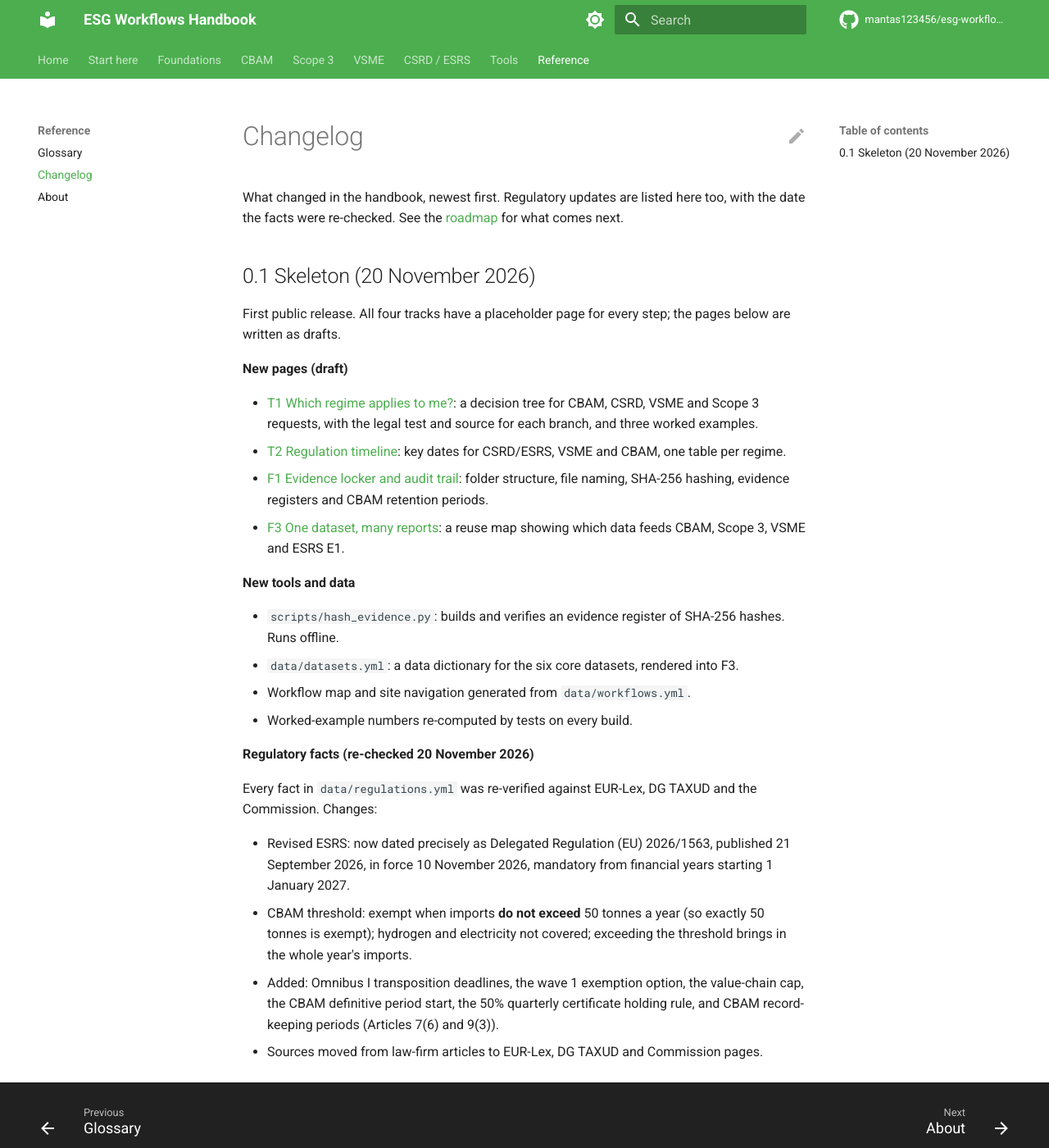
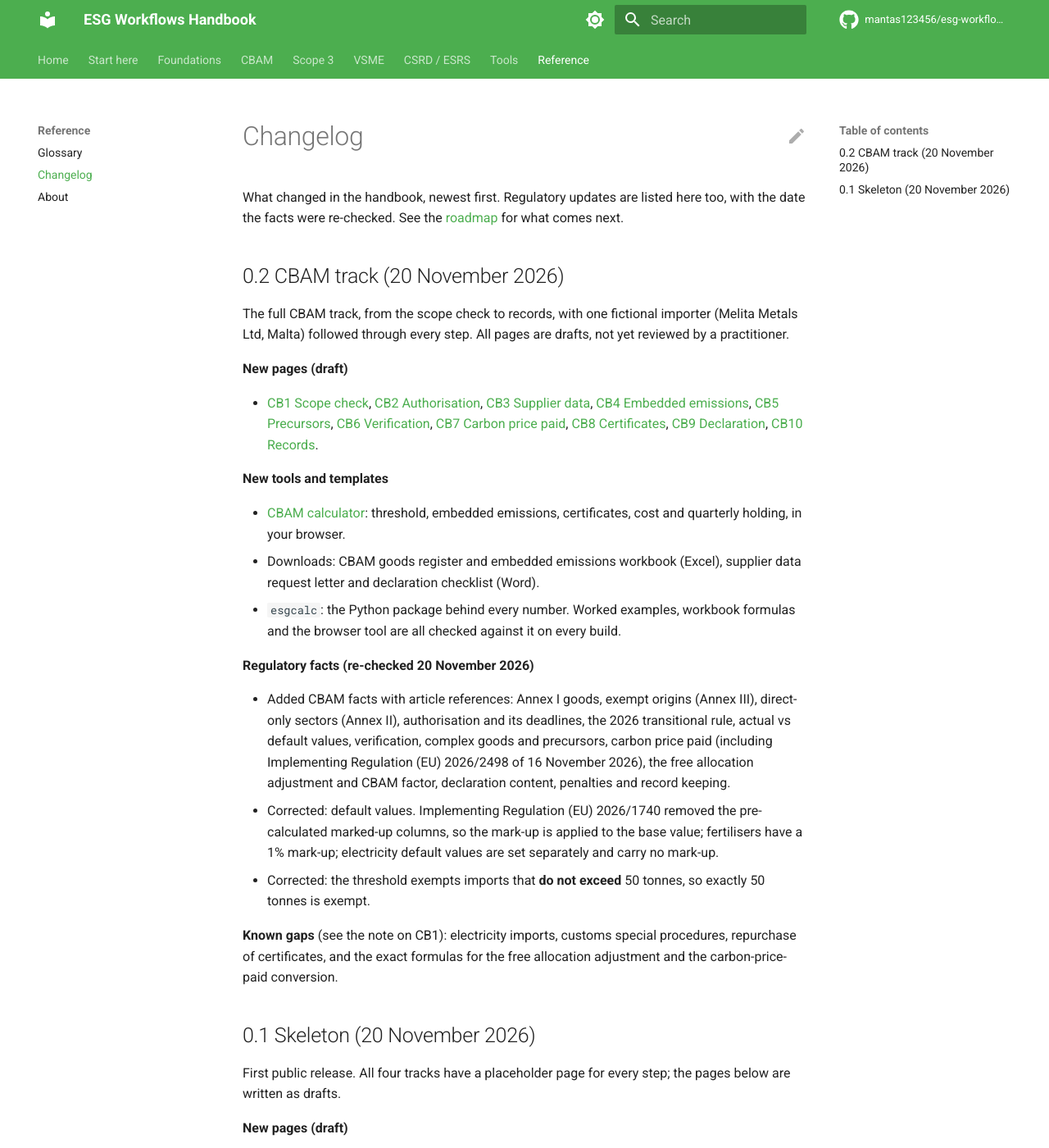
Before and after one commit to mantas123456/esg-workflows-handbook, an MkDocs documentation site: the page built from docs/changelog.md, in a window 1280 px wide and 1400 px high. Shown: the whole window at 82% size. Built offline with MkDocs 1.6.1 and Material for MkDocs 9.7.7, drawn with Linux system fonts in a browser that asks for light colours; comment, search, counter and statistics services are not loaded.

Commit message:
Release 0.2: changelog, roadmap and README status
Co-Authored-By: Claude Opus 5.5 <noreply@anthropic.com>

```diff
--- a/docs/changelog.md
+++ b/docs/changelog.md
@@ -3,6 +3,55 @@
 What changed in the handbook, newest first. Regulatory updates are listed
 here too, with the date the facts were re-checked. See the
 [roadmap](roadmap.md) for what comes next.
+
+## 0.2 CBAM track (20 November 2026)
+
+The full CBAM track, from the scope check to records, with one fictional
+importer (Melita Metals Ltd, Malta) followed through every step. All
+pages are drafts, not yet reviewed by a practitioner.
+
+**New pages (draft)**
+
+- [CB1 Scope check](cbam/cb1-scope-check.md),
+  [CB2 Authorisation](cbam/cb2-authorisation.md),
+  [CB3 Supplier data](cbam/cb3-supplier-data.md),
+  [CB4 Embedded emissions](cbam/cb4-embedded-emissions.md),
+  [CB5 Precursors](cbam/cb5-precursors.md),
+  [CB6 Verification](cbam/cb6-verification.md),
+  [CB7 Carbon price paid](cbam/cb7-carbon-price-paid.md),
+  [CB8 Certificates](cbam/cb8-certificates.md),
+  [CB9 Declaration](cbam/cb9-declaration.md),
+  [CB10 Records](cbam/cb10-records.md).
+
+**New tools and templates**
+
+- [CBAM calculator](tools/cbam-calculator.md): threshold, embedded
+  emissions, certificates, cost and quarterly holding, in your browser.
+- Downloads: CBAM goods register and embedded emissions workbook (Excel),
+  supplier data request letter and declaration checklist (Word).
+- `esgcalc`: the Python package behind every number. Worked examples,
+  workbook formulas and the browser tool are all checked against it on
+  every build.
+
+**Regulatory facts (re-checked 20 November 2026)**
+
+- Added CBAM facts with article references: Annex I goods, exempt origins
+  (Annex III), direct-only sectors (Annex II), authorisation and its
+  deadlines, the 2026 transitional rule, actual vs default values,
+  verification, complex goods and precursors, carbon price paid
+  (including Implementing Regulation (EU) 2026/2498 of 16 November 2026),
+  the free allocation adjustment and CBAM factor, declaration content,
+  penalties and record keeping.
+- Corrected: default values. Implementing Regulation (EU) 2026/1740
+  removed the pre-calculated marked-up columns, so the mark-up is applied
+  to the base value; fertilisers have a 1% mark-up; electricity default
+  values are set separately and carry no mark-up.
+- Corrected: the threshold exempts imports that **do not exceed** 50
+  tonnes, so exactly 50 tonnes is exempt.
+
+**Known gaps** (see the note on CB1): electricity imports, customs
+special procedures, repurchase of certificates, and the exact formulas for
+the free allocation adjustment and the carbon-price-paid conversion.
 
 ## 0.1 Skeleton (20 November 2026)
 
--- a/docs/roadmap.md
+++ b/docs/roadmap.md
@@ -7,7 +7,7 @@ CSRD last (companies still in scope first report on FY2027).
 | Version | Target | Adds | Status |
 |---|---|---|---|
 | **0.1 Skeleton** | Dec 2026 | Site, workflow map, chapter format, regulation tracker, triage, evidence locker, data reuse map | **Done** (20 Nov 2026) |
-| **0.2 CBAM** | Feb 2027 | CB1-CB10, threshold checker, embedded-emissions calculator, supplier request and declaration templates | Planned |
+| **0.2 CBAM** | Feb 2027 | CB1-CB10, threshold checker, embedded-emissions calculator, supplier request and declaration templates | **Done** (20 Nov 2026), pages in draft |
 | **0.3 Scope 3** | Apr 2027 | S1-S9, data quality and uncertainty, screening tool, inventory workbook | Planned |
 | **0.4 VSME** | Jun 2027 | V1-V6, Basic module workbook, questionnaire playbook | Planned |
 | **0.5 CSRD / ESRS** | Sep 2027 | C1-C9 on the simplified ESRS, double materiality workbook, gap analysis | Planned |
```
Also changed, not shown: README.md (+4 -3 lines).
